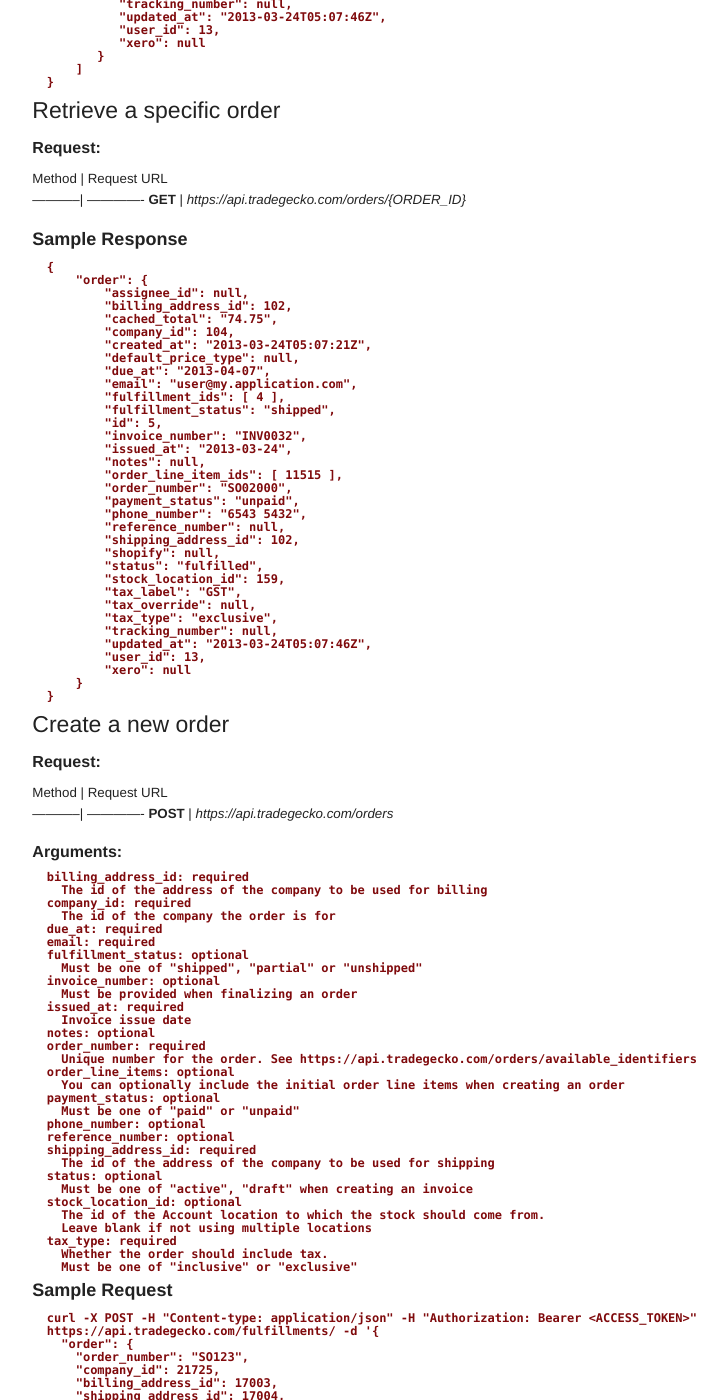
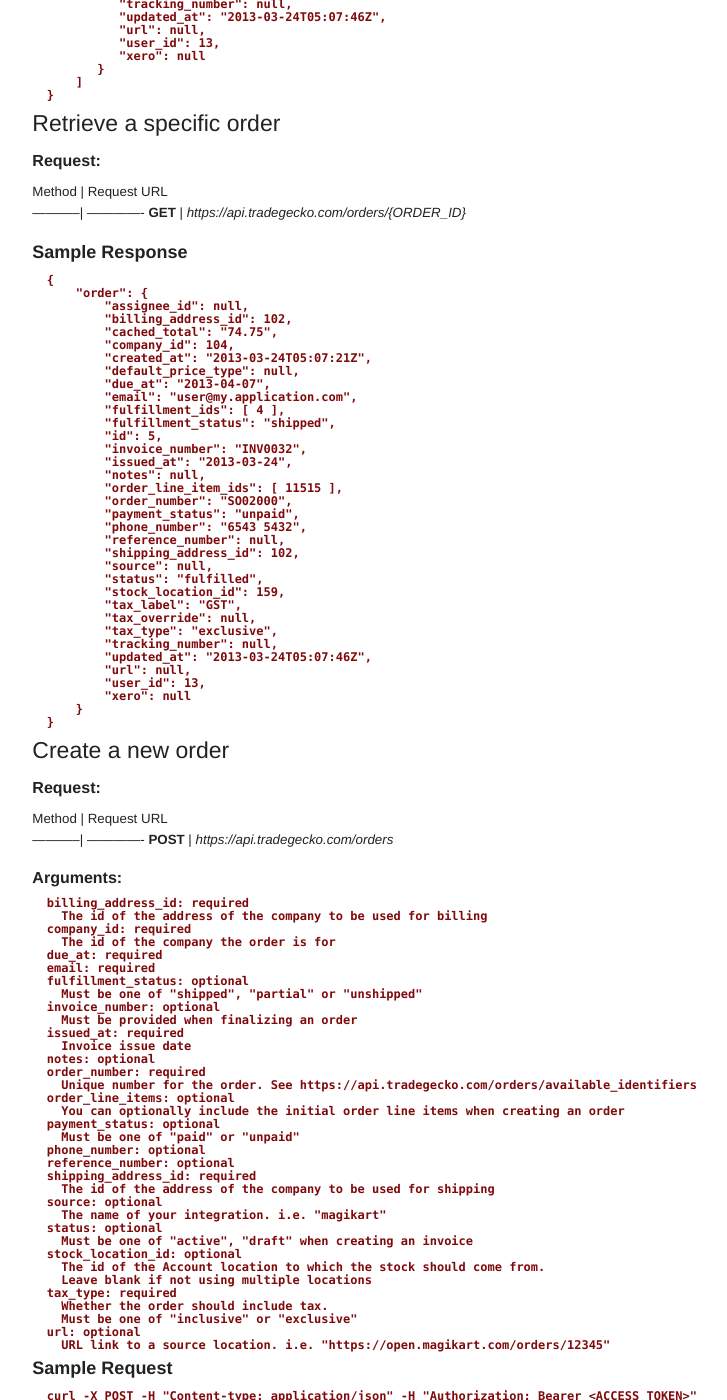
Before and after one commit to tradegecko/docs_old, a Jekyll site: the page built from _posts/2013-01-24-order.md, in a window 1280 px wide and 1400 px high, scrolled down 671 px. Shown: the whole window, without its empty margins (456-1183 px from the left). Built offline with Jekyll 4.4.1, drawn with Linux system fonts in a browser that asks for light colours; some web fonts are replaced; Markdown is read by kramdown in place of the engine named in the settings; some of the changed text lies outside the part shown.

Commit message:
source/url

```diff
--- a/_posts/2013-01-24-order.md
+++ b/_posts/2013-01-24-order.md
@@ -35,7 +35,7 @@
                 "phone_number": "6543 5432",
                 "reference_number": null,
                 "shipping_address_id": 102,
-                "shopify": null,
+                "source": null,
                 "status": "fulfilled",
                 "stock_location_id": 159,
                 "tax_label": "GST",
@@ -43,6 +43,7 @@
                 "tax_type": "exclusive",
                 "tracking_number": null,
                 "updated_at": "2013-03-24T05:07:46Z",
+                "url": null,
                 "user_id": 13,
                 "xero": null
              }
@@ -80,7 +81,7 @@
               "phone_number": "6543 5432",
               "reference_number": null,
               "shipping_address_id": 102,
-              "shopify": null,
+              "source": null,
               "status": "fulfilled",
               "stock_location_id": 159,
               "tax_label": "GST",
@@ -88,6 +89,7 @@
               "tax_type": "exclusive",
               "tracking_number": null,
               "updated_at": "2013-03-24T05:07:46Z",
+              "url": null,
               "user_id": 13,
               "xero": null
           }
@@ -124,6 +126,8 @@
       reference_number: optional
       shipping_address_id: required
         The id of the address of the company to be used for shipping
+      source: optional
+        The name of your integration. i.e. "magikart"
       status: optional
         Must be one of "active", "draft" when creating an invoice
       stock_location_id: optional
@@ -132,6 +136,8 @@
       tax_type: required
         Whether the order should include tax.
         Must be one of "inclusive" or "exclusive"
+      url: optional
+        URL link to a source location. i.e. "https://open.magikart.com/orders/12345"
 
 ##### Sample Request
 
@@ -180,7 +186,7 @@
               "phone_number": "6543 5432",
               "reference_number": null,
               "shipping_address_id": 102,
-              "shopify": null,
+              "source": null,
               "status": "fulfilled",
               "stock_location_id": 159,
               "tax_label": "GST",
@@ -188,6 +194,7 @@
               "tax_type": "exclusive",
               "tracking_number": null,
               "updated_at": "2013-03-24T05:07:46Z",
+              "url": null,
               "user_id": 13,
               "xero": null
           }
```
